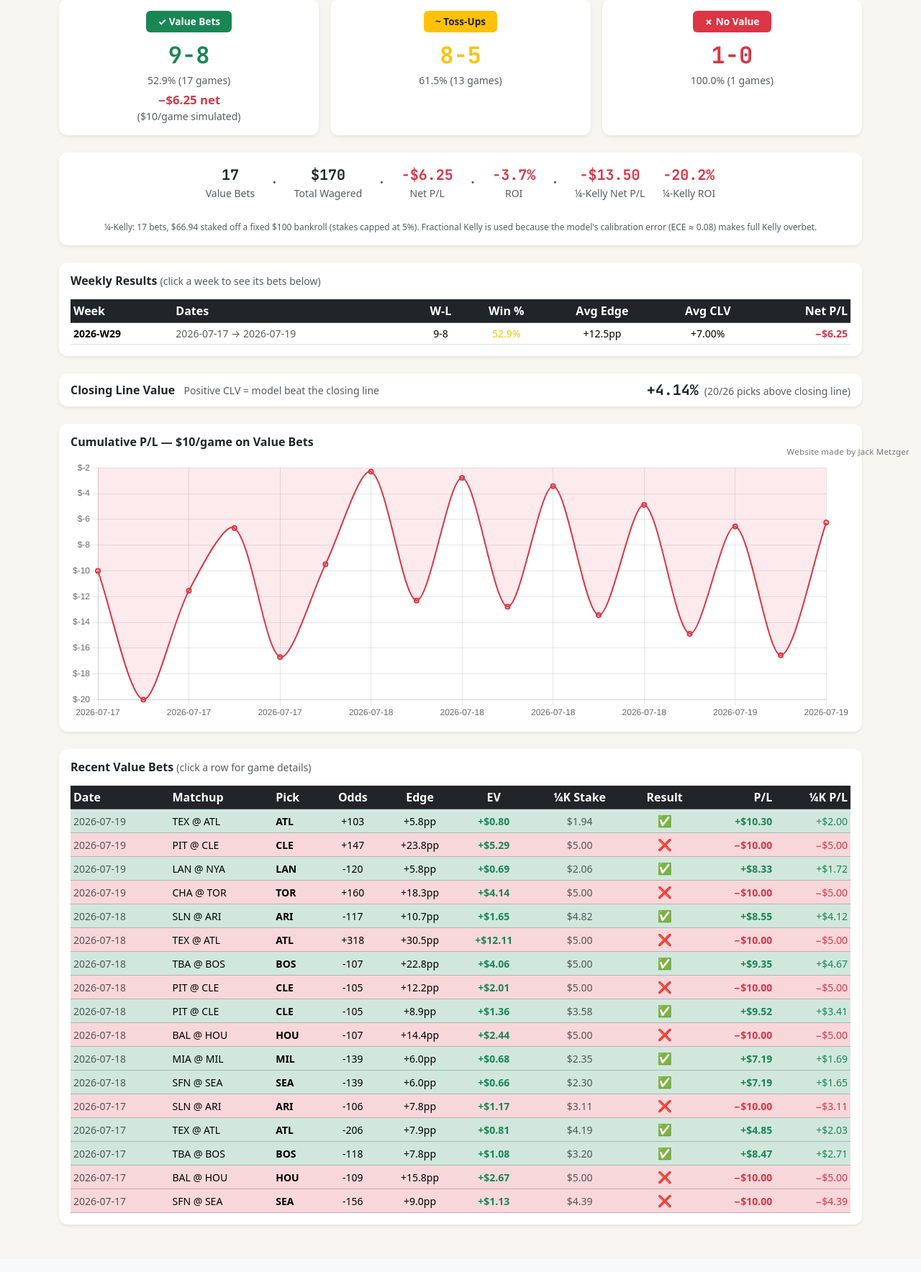
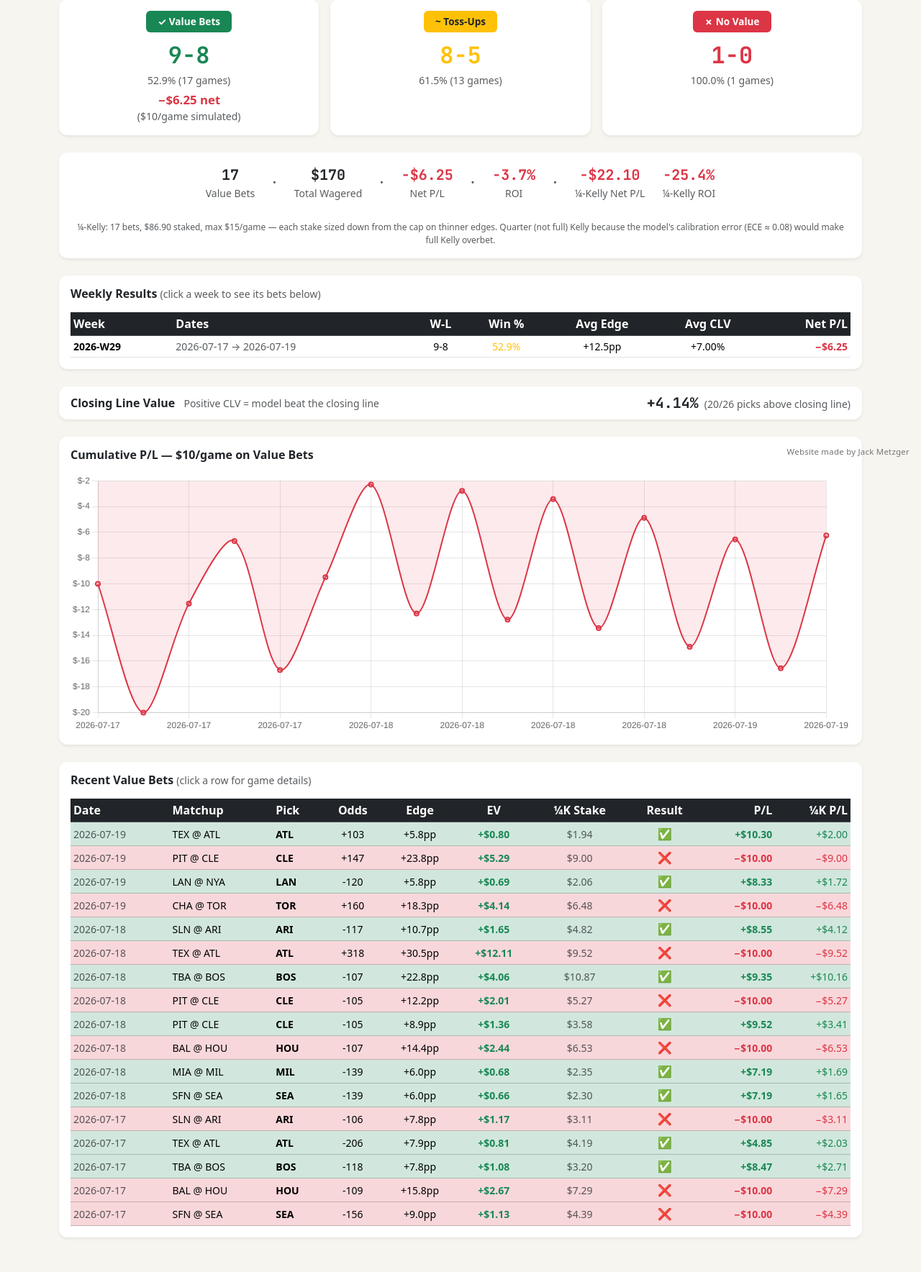
Before and after one commit to JMetzger32/DailyPredictionMLB, a Flask app: page /betting in a window 1280 px wide. Shown: the part 152-1920 px from the top of the page at 72% size. Before the commit the page ends 1859 px from the top, so only its background shows below. Run offline with Flask 3, Linux system fonts and the light colour scheme; data comes from the database, SQL or seed files in the repository; data that the repository does not hold is empty; parts of the project's set-up code (start-up, migrations or seed data) failed here and were passed over; some libraries are stand-ins or nearby versions.

Commit message:
feat(betting): ¼-Kelly cap $15/game with edge-scaled stakes, clearer wording
The ¼-Kelly cap was 5% of the $100 reference = $5/game, low enough that most
stakes pinned at the ceiling — the cap, not Kelly, was setting size, so bets
barely differentiated by edge. Raise the cap to $15/game (max_stake_pct 0.15)
so quarter-Kelly sizes each bet below it by edge; the cap now only guards the
strongest edges. Verified against live data via the ?max_stake_pct override:
19 bets spread across 19 distinct stakes ($1.94–$10.87), none hitting $15.

Reword the footnote and the ¼K Stake column tooltip: state the dollar cap
directly ("max $15/game, sized down on thinner edges") instead of "off a $100
bankroll, capped at 5%", which read as if $100 were a total budget rather than
a per-bet reference.

Co-Authored-By: Claude Fable 5 <noreply@anthropic.com>

```diff
--- a/Desktop/CodeProjects/JackProject/Main/app.py
+++ b/Desktop/CodeProjects/JackProject/Main/app.py
@@ -2405,6 +2405,8 @@ def betting_stats():
 
     # Kelly sizing params (query-string overridable, clamped). Fraction defaults to
     # 1/4 Kelly: live calibration error (ECE ~ 0.079) means full Kelly would overbet.
+    # max_stake_pct 0.15 of the $100 reference => a $15/game ceiling; quarter-Kelly
+    # sizes each bet below that by edge, so the cap only binds on the strongest edges.
     def _qparam(name, default, lo, hi):
         try:
             v = float(request.args.get(name, default))
@@ -2413,7 +2415,7 @@ def betting_stats():
         return max(lo, min(hi, v))
     kelly_params = (_qparam("bankroll", 100.0, 1.0, 1_000_000.0),
                     _qparam("kelly_fraction", 0.25, 0.0, 1.0),
-                    _qparam("max_stake_pct", 0.05, 0.001, 1.0))
+                    _qparam("max_stake_pct", 0.15, 0.001, 1.0))
 
     # Recent value bets (last 20, most recent first)
     recent_value_bets = [_bet_row(b, kelly=kelly_params) for b in reversed(value_bets[-20:])]
--- a/Desktop/CodeProjects/JackProject/templates/betting.html
+++ b/Desktop/CodeProjects/JackProject/templates/betting.html
@@ -172,7 +172,7 @@
                 <th class="text-center">Odds</th>
                 <th class="text-center">Edge</th>
                 <th class="text-center" title="Expected value per $10 bet based on model probability">EV</th>
-                <th class="text-center" title="Quarter-Kelly stake off a $100 bankroll, capped at 5%">¼K Stake</th>
+                <th class="text-center" title="Quarter-Kelly stake, max $15/game, sized down by edge">¼K Stake</th>
                 <th class="text-center">Result</th>
                 <th class="text-end">P/L</th>
                 <th class="text-end" title="P/L at the quarter-Kelly stake">¼K P/L</th>
@@ -543,10 +543,11 @@
           roiEl2.textContent = `${kSign}${Math.abs(k.roi * 100).toFixed(1)}%`;
           roiEl2.className   = `fs-5 fw-bold ${kCls}`;
         }
+        const kellyCap = (k.bankroll * k.max_stake_pct).toFixed(0);
         document.getElementById("kelly-note").textContent =
-          `¼-Kelly: ${k.bets} bets, $${k.total_staked.toFixed(2)} staked off a fixed ` +
-          `$${k.bankroll.toFixed(0)} bankroll (stakes capped at ${(k.max_stake_pct * 100).toFixed(0)}%). ` +
-          `Fractional Kelly is used because the model's calibration error (ECE ≈ 0.08) makes full Kelly overbet.`;
+          `¼-Kelly: ${k.bets} bets, $${k.total_staked.toFixed(2)} staked, max $${kellyCap}/game — ` +
+          `each stake sized down from the cap on thinner edges. Quarter (not full) Kelly because ` +
+          `the model's calibration error (ECE ≈ 0.08) would make full Kelly overbet.`;
       }
 
       loadWeekly();
```
